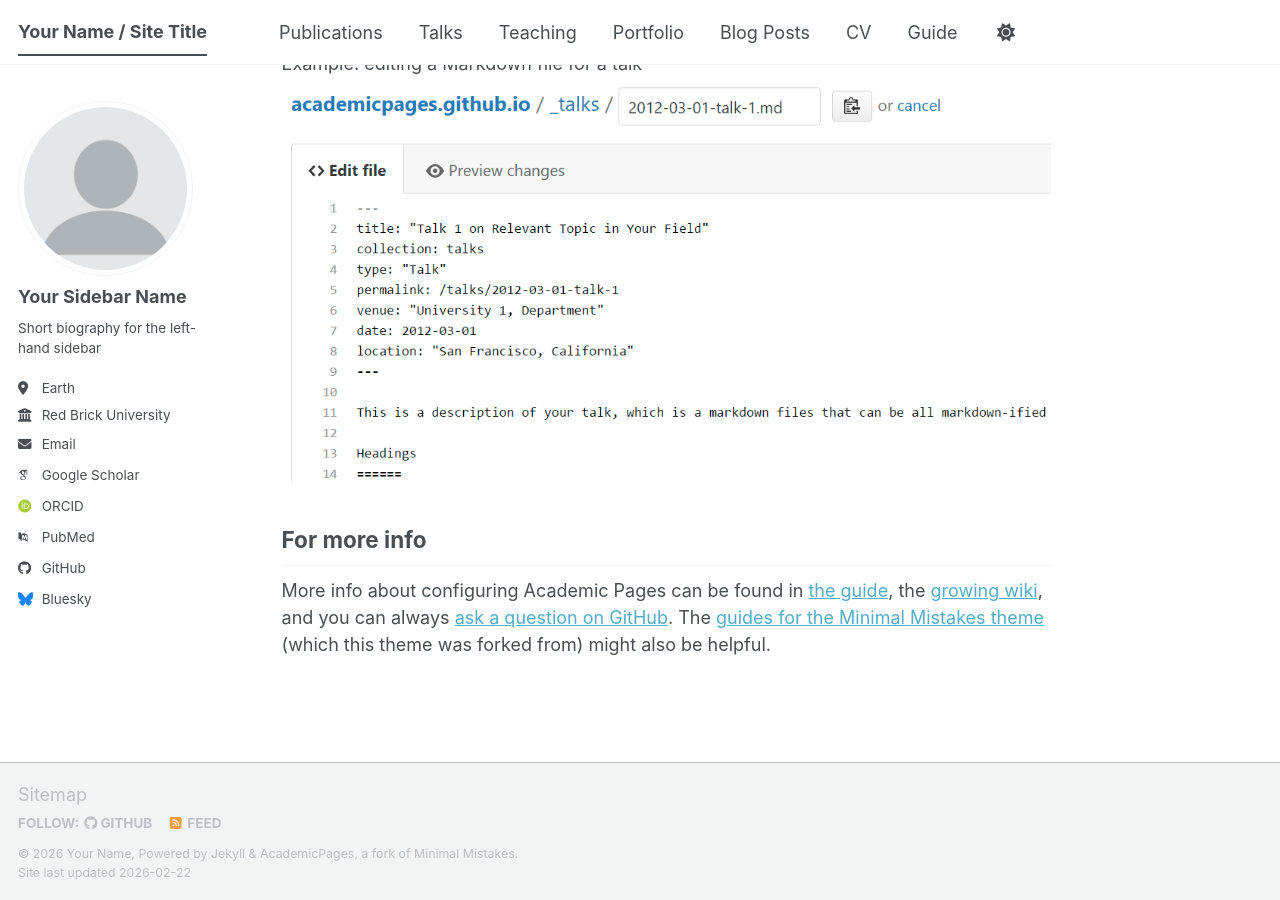
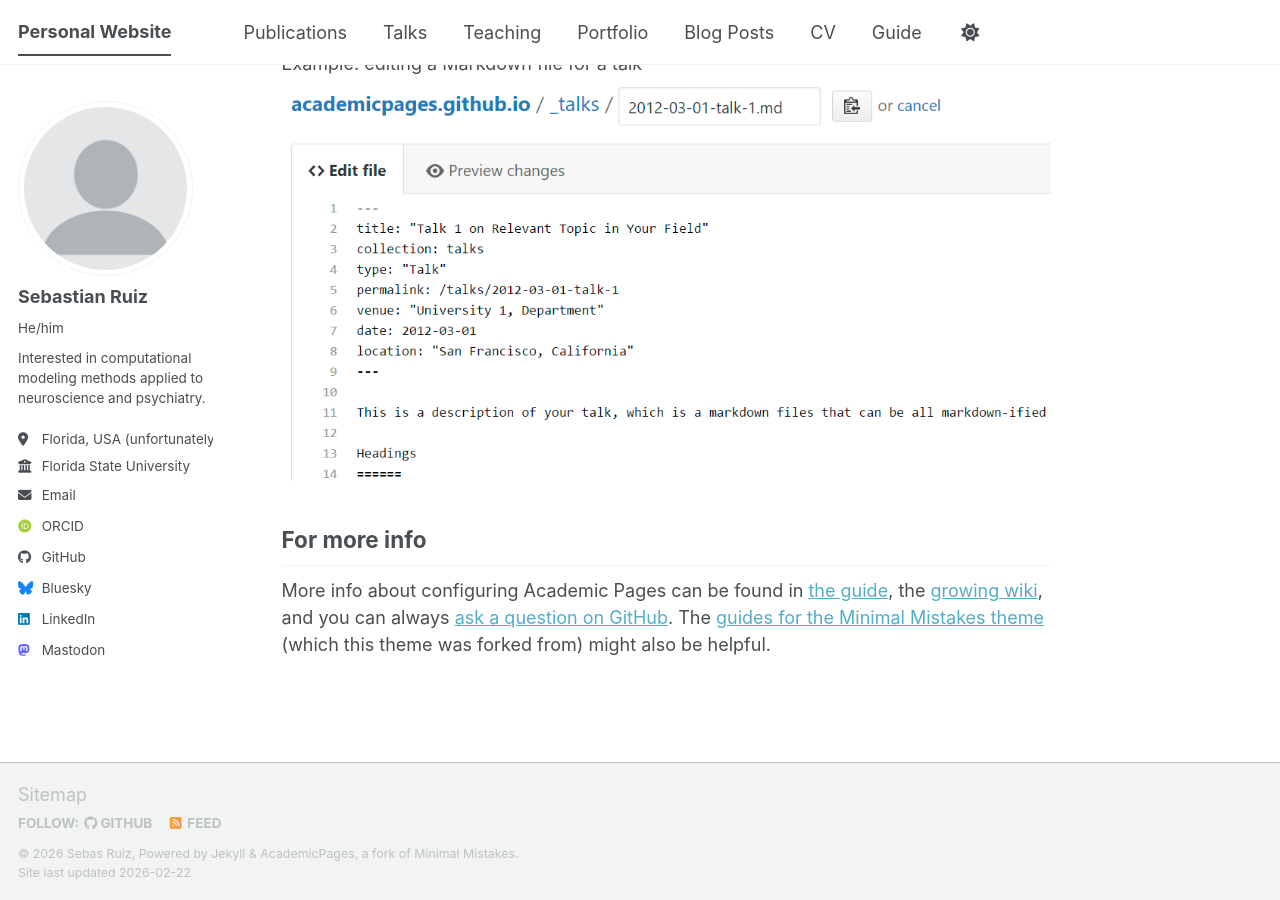
Before and after one commit to sebastianruizsebas/site, a Jekyll site: the page built from _pages/about.md, in a window 1280 px wide and 900 px high, scrolled down 2720 px. Built offline with Jekyll 4.4.1, drawn with Linux system fonts in a browser that asks for light colours; some web fonts are replaced; a script bundle is joined from its source files by our own code; library files that are not in the unit come from our copies.

Commit message:
first commit

```diff
--- a/_config.yml
+++ b/_config.yml
@@ -9,14 +9,14 @@
 # Basic Site Settings
 locale                   : "en-US"
 site_theme               : "default" # The available themes options are "default", "air", "sunrise", "mint", "dirt" and "contrast"
-title                    : "Your Name / Site Title"
+title                    : "Personal Website"
 title_separator          : "-"
-name                     : &name "Your Name"
-description              : &description "Your Name's academic portfolio"   # Update this with a general description of your site, this is the default if not overridden by a page
-url                      : https://academicpages.github.io # The base hostname & protocol for your site e.g. "https://[your GitHub username].github.io",
+name                     : &name "Sebas Ruiz"
+description              : &description "Sebas Ruiz's academic portfolio"   # Update this with a general description of your site, this is the default if not overridden by a page
+url                      : https://www.sebasruiz.site # The base hostname & protocol for your site e.g. "https://[your GitHub username].github.io",
                                                            # or if you already have some other page hosted on Github then use "https://[your GitHub username].github.io/[Your Repo Name]"
 baseurl                  : "" # the subpath of your site, e.g. "/blog"
-repository               : "academicpages/academicpages.github.io"
+repository               : "sebastianruizsebas/site"
 
 # Site Author - The following control what appear as part of the author content on the side bar.
 #               If a field is blank the icon and link will not appear, otherwise it will be shown.
@@ -24,24 +24,24 @@ repository               : "academicpages/academicpages.github.io"
 author:
   # Biographic information
   avatar           : "profile.png"
-  name             : "Your Sidebar Name"
-  pronouns         : # example: "she/her"
-  bio              : "Short biography for the left-hand sidebar"
-  location         : "Earth"
-  employer         : "Red Brick University"
+  name             : "Sebastian Ruiz"
+  pronouns         : "He/him" # example: "she/her"
+  bio              : "Interested in computational modeling methods applied to neuroscience and psychiatry."
+  location         : "Florida, USA (unfortunately)"
+  employer         : "Florida State University"
   uri              : # URL
-  email            : "none@example.org"
+  email            : "sr23bt@fsu.edu"
 
   # Academic websites
   academia         : # URL
   arxiv            : # URL - Update with the correct link to your profile
-  googlescholar    : "https://scholar.google.com/citations?user=PS_CX0AAAAAJ"
+  googlescholar    : #"https://scholar.google.com/citations?user=PS_CX0AAAAAJ"
   inspire-hep      : # URL
   impactstory      : # URL
-  orcid            : "https://orcid.org/yourorcidurl"
+  orcid            : "https://orcid.org/0009-0005-2598-1815"
   semantic         : # URL
   ssrn             : # URL
-  pubmed           : "https://www.ncbi.nlm.nih.gov/pubmed/?term=john+snow"
+  pubmed           : # "https://www.ncbi.nlm.nih.gov/pubmed/?term=john+snow"
   researchgate     : # URL
   scopus           : # URL
   zotero           : # URL
@@ -51,13 +51,13 @@ author:
   bitbucket        : # Username - Update with your username on the site
   codepen          : # Username
   dribbble         : # Username
-  github           : "academicpages"
+  github           : "sebastianruizsebas"
   kaggle           : # Username
   stackoverflow    : # User number or user number and name (i.e., use "1" or "1/jeff-atwood")
 
   # Social media
   artstation       : # Username
-  bluesky          : "bsky.app" # Replace this with you Bluesky username
+  bluesky          : "lovecannons.bsky.social" # Replace this with you Bluesky username
   facebook         : # Username
   flickr           : # Username
   foursquare       : # Username
@@ -66,8 +66,8 @@ author:
   keybase          : # Username
   instagram        : # Username
   lastfm           : # Username
-  linkedin         : # Username
-  mastodon         : # URL
+  linkedin         : "sebastiansebasruiz" # Username
+  mastodon         : "sebastianruiz@neuromatch.social" # URL
   medium           : # URL
   pinterest        : # Username
   soundcloud       : # Username
@@ -155,9 +155,9 @@ social:
 
 # Analytics
 analytics:
-  provider               :  "false" # false (default), "google", "google-universal", "google-analytics-4", "custom"
+  provider               :  "google-analytics-4" # false (default), "google", "google-universal", "google-analytics-4", "custom"
   google:
-    tracking_id          :
+    tracking_id          : "G-JLE3LF5JRC"
 
 
 # Reading Files
```
